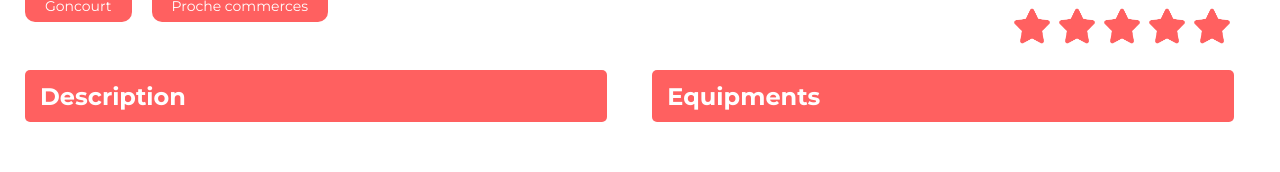
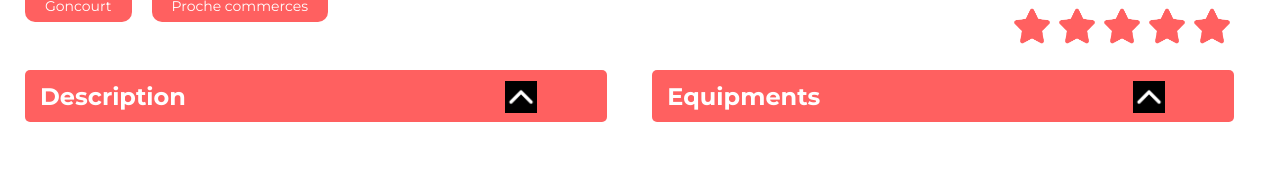
Before and after one commit to Sofiane5900/Kasa, a React (Create React App) app: page /locations/0979876d in a window 1280 px wide. Shown: the part 738-910 px from the top of the page. Built offline with nearby package versions, Linux system fonts and the light colour scheme.

Commit message:
ajustements arrows

```diff
--- a/src/Locations.css
+++ b/src/Locations.css
@@ -75,7 +75,7 @@
 }
 
 .infos__collapse--expanded {
-    max-height: 120px;
+    max-height: 10px;
 }
 
 
@@ -197,6 +197,7 @@
 }
 
 .infos__btn--container {
+    position: relative;
     width: 1300px;
     margin: auto;
     padding: 0;
```
